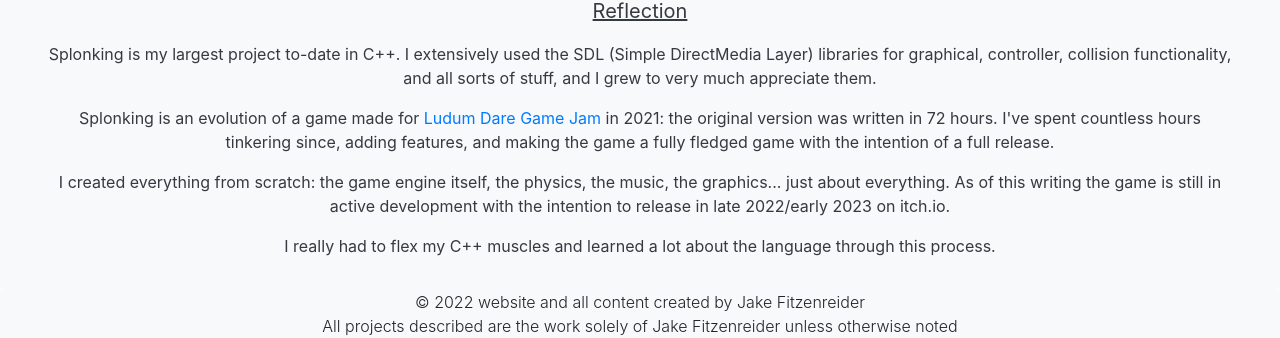
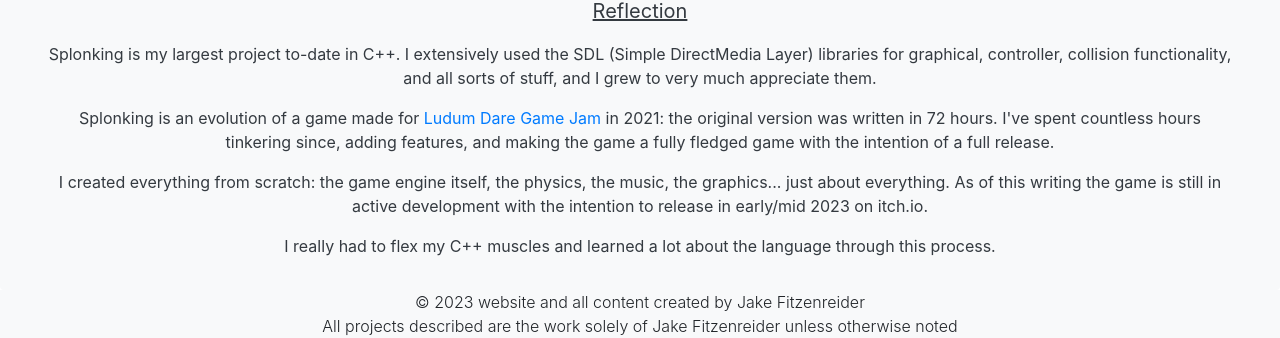
Before and after one commit to Fitzentoaster/fitzentoaster.github.io, a plain HTML site: page splonking.html in a window 1280 px wide. Shown: the part 2018-2356 px from the top of the page. Drawn offline with nearby package versions, Linux system fonts and the light colour scheme.

Commit message:
Update splonking.html

```diff
--- a/splonking.html
+++ b/splonking.html
@@ -111,7 +111,7 @@
                   a fully fledged game with the intention of a full release.
                </p>
                <p class="text-center">I created everything from scratch: the game engine itself, the physics, the music, the graphics...
-                  just about everything. As of this writing the game is still in active development with the intention to release in late 2022/early 2023
+                  just about everything. As of this writing the game is still in active development with the intention to release in early/mid 2023
                   on itch.io.
                </p>
                <p class="text-center">I really had to flex my C++ muscles and learned a lot about the language through this process.</p>
@@ -122,7 +122,7 @@
       <script src="https://cdn.jsdelivr.net/npm/bootstrap@4.5.3/dist/js/bootstrap.bundle.min.js" integrity="sha384-ho+j7jyWK8fNQe+A12Hb8AhRq26LrZ/JpcUGGOn+Y7RsweNrtN/tE3MoK7ZeZDyx" crossorigin="anonymous"></script>
    </body>
    <footer class="bg-light text-center text-sm font-weight-light">
-      © 2022 website and all content created by Jake Fitzenreider<br>
+      © 2023 website and all content created by Jake Fitzenreider<br>
       All projects described are the work solely of Jake Fitzenreider unless otherwise noted<br>
    </footer>
 </html>
```
